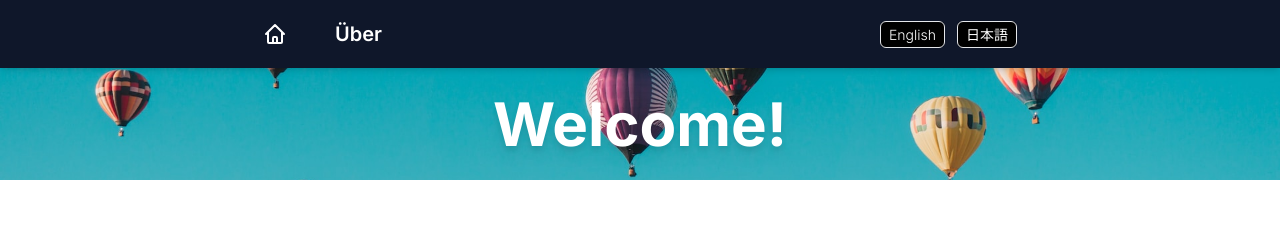
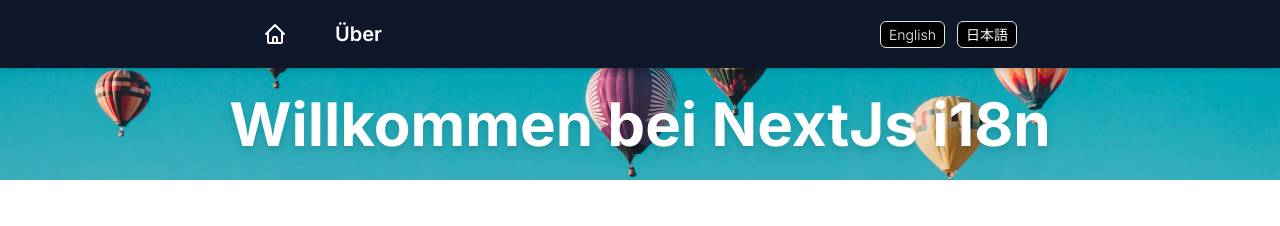
Before and after one commit to Conor-Dunne/eigo-site, a Next.js app: page /de in a window 1280 px wide. Shown: the top 226 px of the page. Built offline with nearby package versions, Linux system fonts and the light colour scheme.

Commit message:
Add definitions

```diff
--- a/app/[lang]/components/Hero.tsx
+++ /dev/null
@@ -1,21 +0,0 @@
-import Image from "next/image"
-import img from '../../../public/images/ian-dooley-DuBNA1QMpPA-unsplash.jpg'
-
-export default function Hero() {
-    return (
-      <div id='hero' className="relative flex justify-center items-center text-white w-full h-4 px-6 py-14 mb-1 -z-10">
-        <h1 className=" text-5xl font-bold md:text-6xl md:my-28 drop-shadow-lg">Welcome!</h1>
-        <div className="absolute -z-10 w-full bg-black h-full">
-        <Image
-        alt="Mountains"
-        src={img}
-        quality={100}
-        fill
-        style={{
-          objectFit: 'cover',
-        }}
-      />
-        </div>
-      </div>
-    )
-  }
--- a/app/[lang]/components/header.tsx
+++ b/app/[lang]/components/header.tsx
@@ -1,8 +1,6 @@
 import Link from 'next/link'
 import { Locale } from '@/i18n.config'
 import { getDictionary } from '@/lib/dictionary'
-import LocaleSwitcher from './locale-switcher'
-import { HiOutlineHome} from  "react-icons/hi";
 import NavMenu from './nav-menu';
 
 export default async function Header({ lang }: { lang: Locale }) {
--- a/app/[lang]/components/vocab-menu.tsx
+++ b/app/[lang]/components/vocab-menu.tsx
@@ -7,14 +7,22 @@ import { Dialog, Transition } from "@headlessui/react";
 import { XMarkIcon } from "@heroicons/react/24/outline";
 import ReactMarkdown from "react-markdown";
 import remarkGfm from "remark-gfm";
+import { Locale } from "@/i18n.config";
 
 
 
 interface VocabSideMenuProps {
   vocabList: string;
+  lang: Locale;
+  page: {
+    post: {
+      vocabBtn: string;
+    };
+  };
 }
 
-export default function VocabSideMenu({vocabList} : VocabSideMenuProps) {
+
+export default function VocabSideMenu({ vocabList, lang, page }: VocabSideMenuProps) {
   const [open, setOpen] = useState(false);
 
   const openSlideOver = () => {
@@ -32,7 +40,7 @@ export default function VocabSideMenu({vocabList} : VocabSideMenuProps) {
         className="fixed bottom-4 right-4 bg-slate-900 rounded-md text-white px-2 py-1 hover:text-white focus:outline-none focus:ring-2 focus:ring-white shadow-lg"
         onClick={openSlideOver}
       >
-        vocab
+        {page.post.vocabBtn}
       </button>
 
       <Transition.Root show={open} as={Fragment}>
@@ -86,7 +94,7 @@ export default function VocabSideMenu({vocabList} : VocabSideMenuProps) {
                     <div className="flex h-full flex-col overflow-y-scroll bg-white py-6 shadow-xl">
                       <div className="px-4 sm:px-6">
                         <Dialog.Title className="text-base font-semibold leading-6 text-gray-900">
-                          New Words
+                          {page.post.vocabBtn}
                         </Dialog.Title>
                       </div>
                       <div className="relative prose mt-6 flex-1 px-4 sm:px-6">
--- a/app/[lang]/page.tsx
+++ b/app/[lang]/page.tsx
@@ -1,8 +1,9 @@
 import { Locale } from "@/i18n.config";
 import { getDictionary } from "@/lib/dictionary";
-import Hero from "./components/Hero";
 import ListItem from "./components/ListItem";
-import { getSortedPostsData } from "@/lib/posts"
+import { getSortedPostsData } from "@/lib/posts";
+import Image from "next/image";
+import img from "@/public/images/ian-dooley-DuBNA1QMpPA-unsplash.jpg";
 
 export default async function Home({
   params: { lang },
@@ -11,21 +12,40 @@ export default async function Home({
 }) {
   const { page } = await getDictionary(lang);
 
-  const posts = getSortedPostsData()
-
+  const posts = getSortedPostsData();
 
   return (
     <>
-      <Hero />
+      <div
+        id="hero"
+        className="relative flex justify-center items-center text-white w-full h-4 px-6 py-14 mb-1 -z-10"
+      >
+        <h1 className=" text-5xl font-bold md:text-6xl md:my-28 drop-shadow-lg">
+          {page.home.title}
+        </h1>
+        <div className="absolute -z-10 w-full bg-black h-full">
+          <Image
+            alt="Mountains"
+            src={img}
+            quality={100}
+            fill
+            style={{
+              objectFit: "cover",
+            }}
+          />
+        </div>
+      </div>
+
       <div>
         <div className="flex justify-center py-10">
-        <h2 className=" text-md font-light text-xs md:text-sm text-slate-500 text-center">{page.home.description}</h2>
-
+          <h2 className=" text-md font-light text-xs md:text-sm text-slate-500 text-center">
+            {page.home.description}
+          </h2>
         </div>
         <section className="grid grid-cols-1 md:grid-cols-2 lg:grid-cols-3 gap-1 px-3 xl:px-40">
-        {posts.map(post => (
-                <ListItem key={post.id} post={post} />
-            ))}
+          {posts.map((post) => (
+            <ListItem key={post.id} post={post} />
+          ))}
         </section>
       </div>
     </>
--- a/app/[lang]/posts/[postId]/page.tsx
+++ b/app/[lang]/posts/[postId]/page.tsx
@@ -1,7 +1,8 @@
 import getFormattedDate from "@/lib/getFormattedDate";
 import { getSortedPostsData, getPostData } from "@/lib/posts";
+import { Locale } from "@/i18n.config";
+import { getDictionary } from "@/lib/dictionary";
 import { notFound } from "next/navigation";
-import Link from "next/link";
 import Image from "next/image";
 import ReactMarkdown from "react-markdown";
 import remarkGfm from "remark-gfm";
@@ -32,9 +33,12 @@ export function generateMetadata({ params }: { params: { postId: string } }) {
   };
 }
 
-export default async function Post({ params }: { params: { postId: string } }) {
+export default async function Post({ params }: { params: { postId: string, lang: Locale } }) {
   const posts = getSortedPostsData();
-  const { postId } = params;
+  const { postId, lang } = params;
+
+  const { page } = await getDictionary(lang);
+
 
   if (!posts.find((post) => post.id === postId)) notFound();
 
@@ -46,7 +50,7 @@ export default async function Post({ params }: { params: { postId: string } }) {
 
   return (
     <main className="prose prose-lg prose-slate mx-auto mt-10 md:mt-20 px-6">
-      <VocabSideMenu vocabList={sections[1]} />
+      <VocabSideMenu vocabList={sections[1]} lang={lang} page={page} />
       <h1 className=" text-2xl md:text-4xl mt-4 mb-0">{title}</h1>
       <p className="mt-0">{pubDate}</p>
       <article>
--- a/dictionaries/en.json
+++ b/dictionaries/en.json
@@ -11,6 +11,9 @@
       "about": {
         "title": "About me",
         "description": "Hello! I've been residing in Japan for seven years, during which I've had the privilege of teaching English to thousands of students. I've always emphasized the importance of extensive reading to enhance vocabulary and comprehension skills. That's precisely why I've established this website—a gift to all my students, both past and future!"
+      },
+      "post": {
+        "vocabBtn" : "New words"
       }
     }
   }
--- a/dictionaries/ja.json
+++ b/dictionaries/ja.json
@@ -11,6 +11,9 @@
       "about": {
         "title": "僕について",
         "description": "こんにちは！私は日本に７年間住んでいて、その間何千人もの生徒に英語を教えています。いつも語彙力と理解力を向上させるために、たくさん読書することが非常に重要だと言っています。このウェブサイトは、過去と未来のすべての生徒さんへの贈り物です"
+      },
+      "post": {
+        "vocabBtn" : "単語"
       }
     }
   }
```
